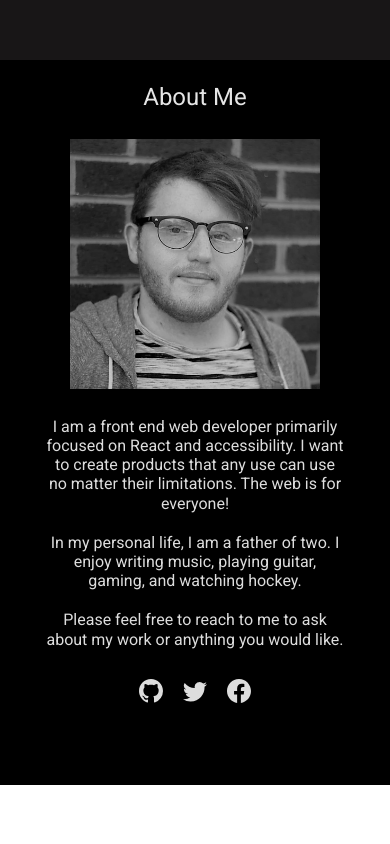
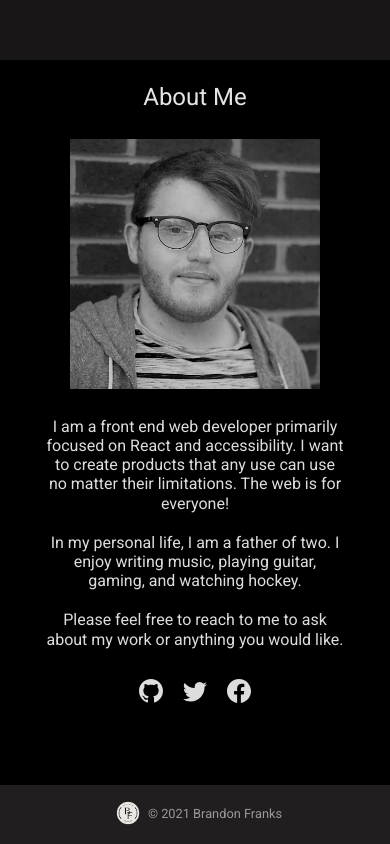
Before and after one commit to bgfranks/personal-portfolio, a React (Create React App) app: page / in a window 390 px wide. Shown: the part 1636-2480 px from the top of the page. Before the commit the page ends 2421 px from the top, so only its background shows below. Built offline with nearby package versions, Linux system fonts and the light colour scheme.

Commit message:
adjusted the height of the mobile nav and created the footer

```diff
--- a/src/App.js
+++ b/src/App.js
@@ -1,4 +1,5 @@
 // components
+import Footer from './components/footer/Footer';
 import Navbar from './components/navbar/Navbar';
 import About from './sections/about/About';
 import CallToAction from './sections/cta/CallToAction';
@@ -11,6 +12,7 @@ function App() {
       <CallToAction />
       <Projects />
       <About />
+      <Footer />
     </div>
   );
 }
--- /dev/null
+++ b/src/components/footer/Footer.jsx
@@ -0,0 +1,35 @@
+import styled from 'styled-components';
+
+// styles and images
+import Logo from '../../assets/logo.png';
+
+const Foot = styled.div`
+  background-color: #221e1f;
+  display: flex;
+  justify-content: center;
+  align-items: center;
+  height: 7vh;
+
+  img {
+    height: 40px;
+    width: auto;
+  }
+
+  p {
+    font-size: 0.8rem;
+    color: #999;
+  }
+`;
+
+export default function Footer() {
+  return (
+    <Foot>
+      <div className='logo'>
+        <img src={Logo} alt='Brandon Franks' />
+      </div>
+      <div className='text'>
+        <p>© 2021 Brandon Franks</p>
+      </div>
+    </Foot>
+  );
+}
--- a/src/components/navbar/NavItems.jsx
+++ b/src/components/navbar/NavItems.jsx
@@ -8,7 +8,7 @@ const NavBarItems = styled.ul`
   right: 0;
   background-color: #181617;
   opacity: 0.7;
-  height: 100vh;
+  height: 95vh;
   padding-top: 3.5rem;
   transform: ${({ open }) => (open ? 'translateX(100%)' : 'translateX(0)')};
   transition: transform 0.3s ease-in-out;
```
